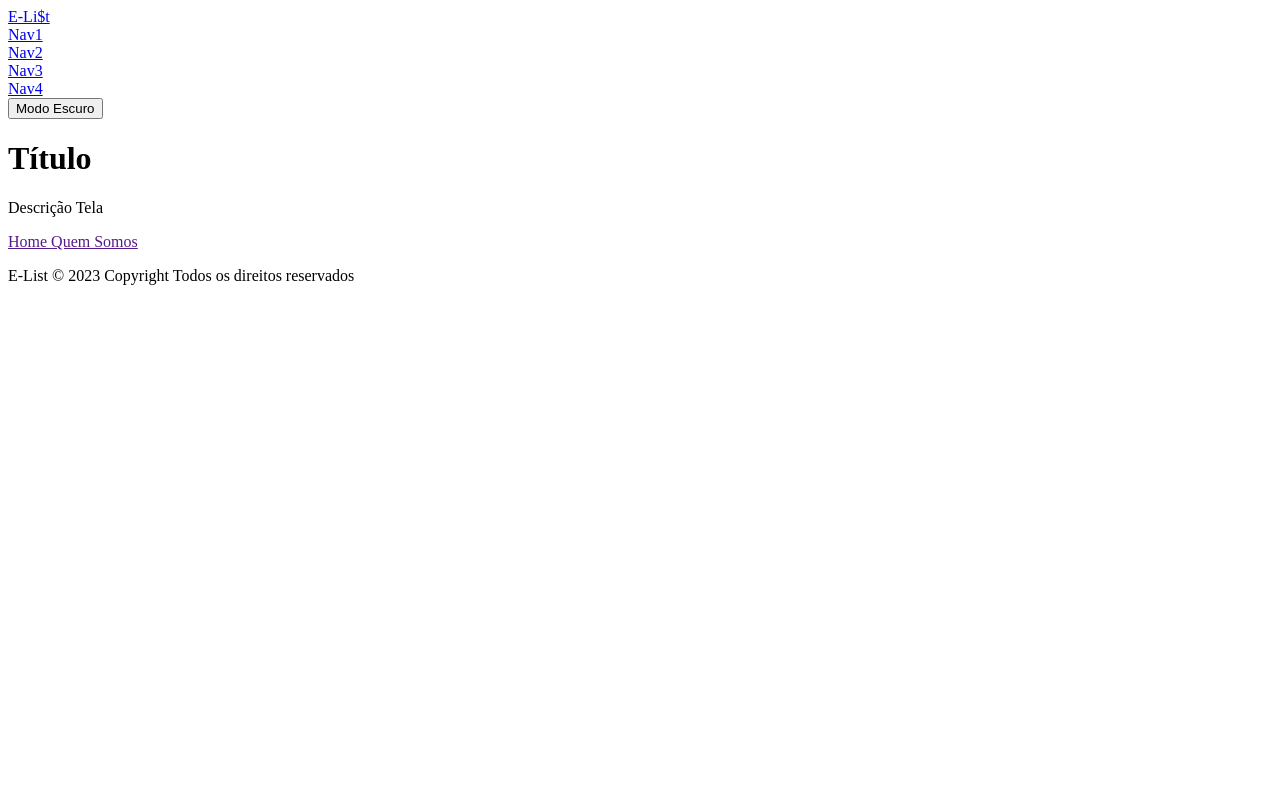
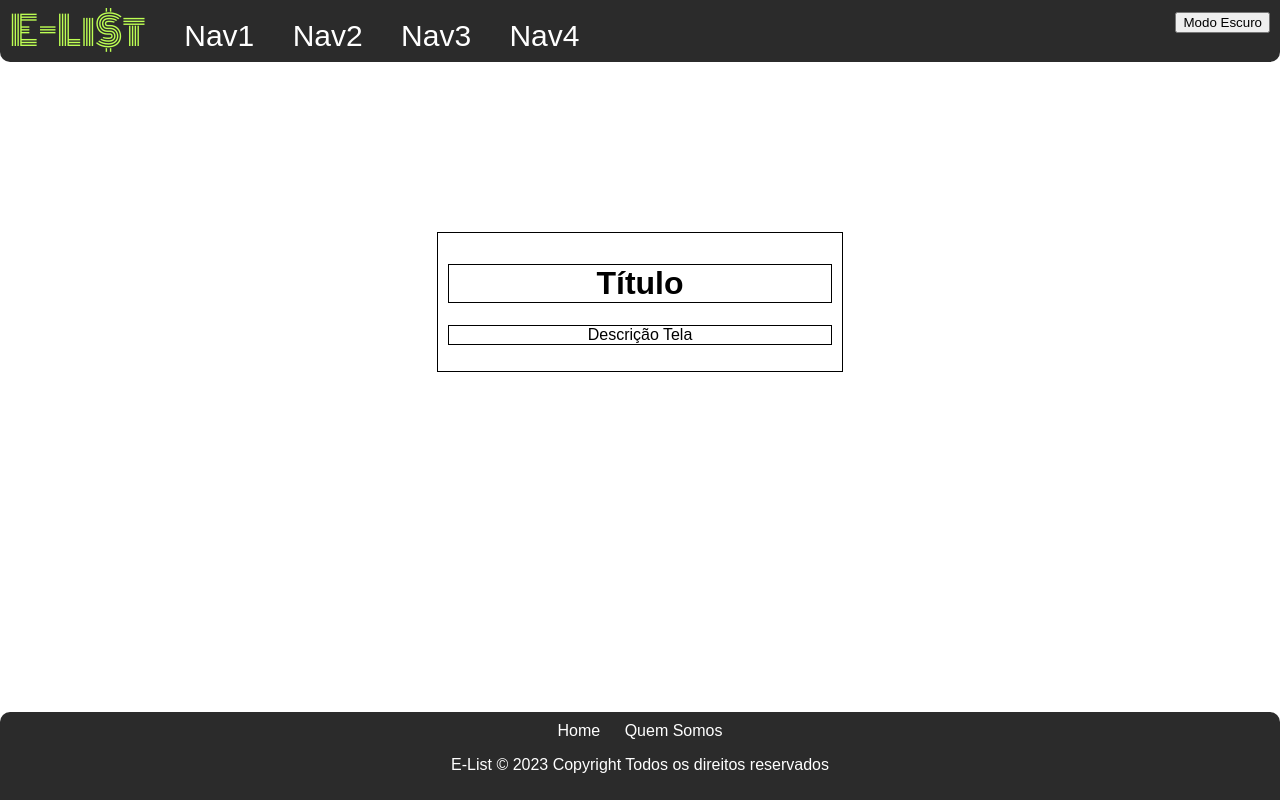
Before and after one commit to ICEI-PUC-Minas-PMV-SI/pmv-si-2023-1-e1-proj-web-t1-compras-do-mes, a plain HTML site: page src/master-page.html in a window 1280 px wide. Drawn offline with Linux system fonts and the light colour scheme.

Commit message:
Alterado o link de stylesheet no código #30

```diff
--- a/src/master-page.html
+++ b/src/master-page.html
@@ -3,7 +3,7 @@
   <head>
     <title>E-Li$t</title>
     <meta name="viewport" content="width=device-width, initial-scale=1.0">
-    <link rel="stylesheet" href="style/comprasdomes.css">
+    <link rel="stylesheet" href="css/Style.css">
     <link rel="preconnect" href="https://fonts.googleapis.com">
     <link rel="preconnect" href="https://fonts.gstatic.com" crossorigin>
     <link href="https://fonts.googleapis.com/css2?family=Monoton&display=swap" rel="stylesheet">
```
